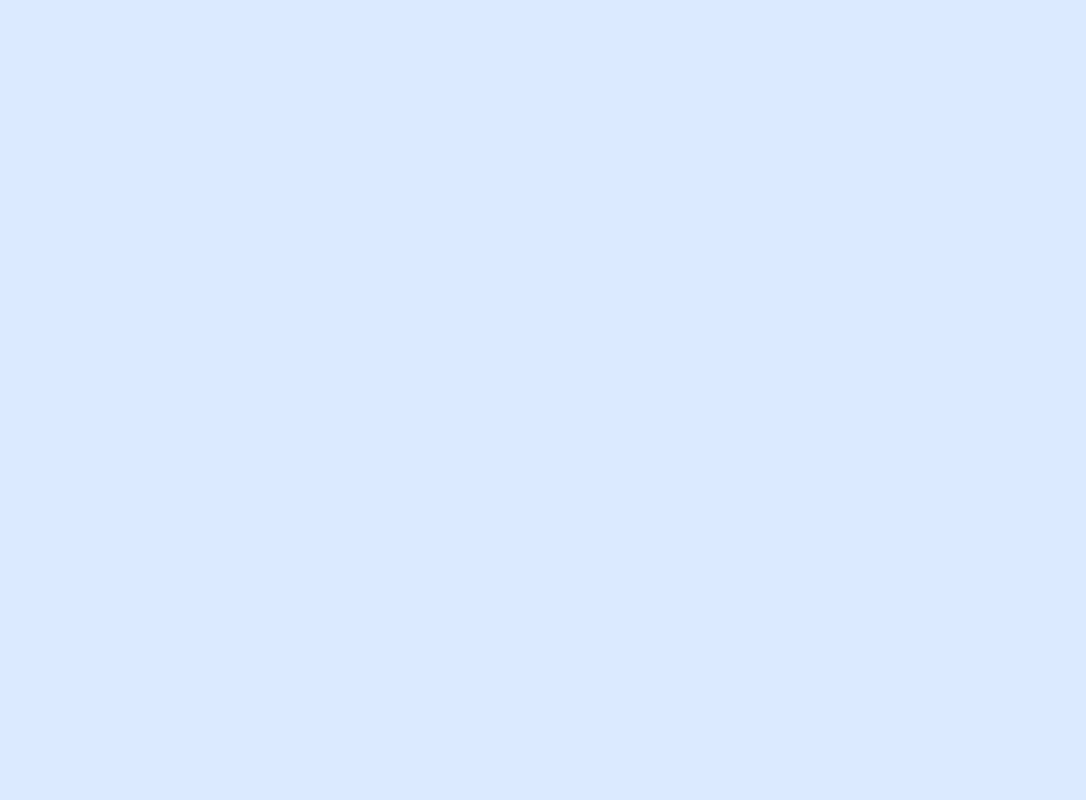
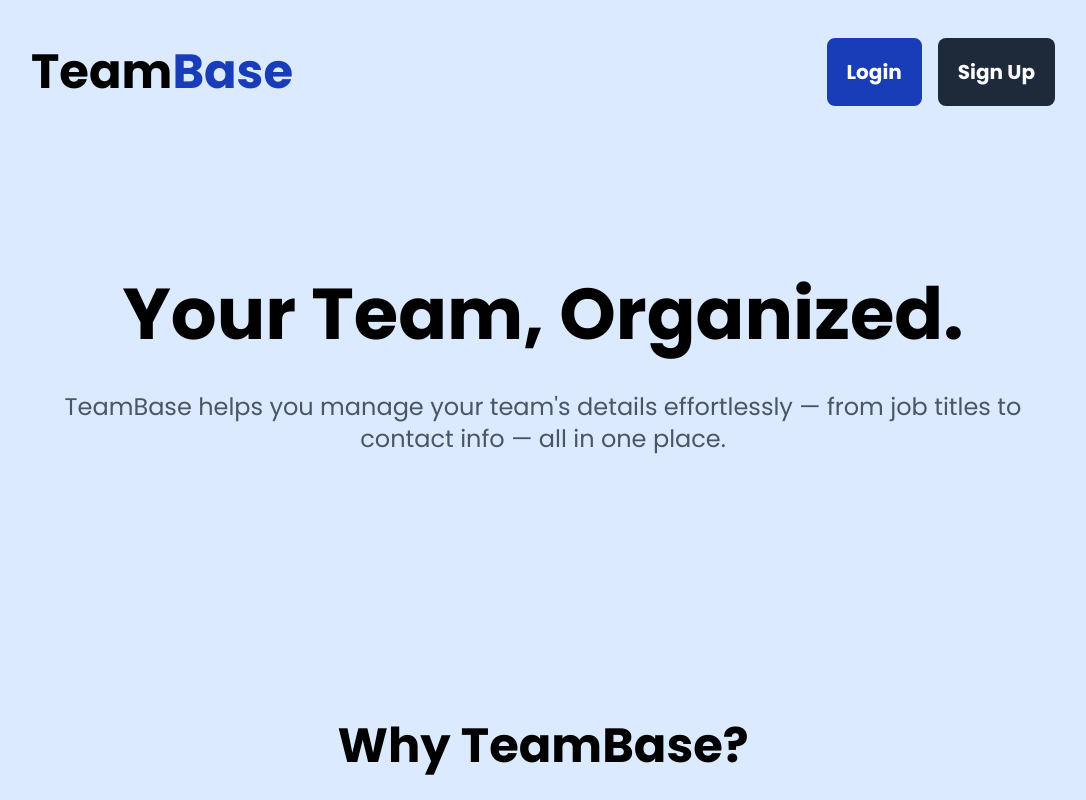
Before and after one commit to Izzeddin-Samara/TeamBase, a React (Vite) app in the folder Client/: page / in a window 1280 px wide. Before the commit this address had no page. Shown: the top 800 px of the page, without its empty margins (97-1183 px from the left). Built offline with nearby package versions, Linux system fonts and the light colour scheme.

Commit message:
Import Home.tsx and Add Route for Home page in App.tsx

```diff
--- a/Client/src/App.tsx
+++ b/Client/src/App.tsx
@@ -3,14 +3,14 @@ import Login from "./components/Login";
 import Signup from "./components/Signup";
 import Dashboard from "./components/Dashboard";
 import EmployeeForm from "./components/EmployeeForm";
+import Home from "./components/Home";
 
 function App() {
-
   return (
     <>
       <Router>
-
         <Routes>
+          <Route path="/" element={<Home />} />
           <Route path="/login" element={<Login />} />
           <Route path="/signup" element={<Signup />} />
           <Route path="/dashboard" element={<Dashboard />} />
@@ -23,4 +23,4 @@ function App() {
   )
 }
 
-export default App
+export default App;
```
